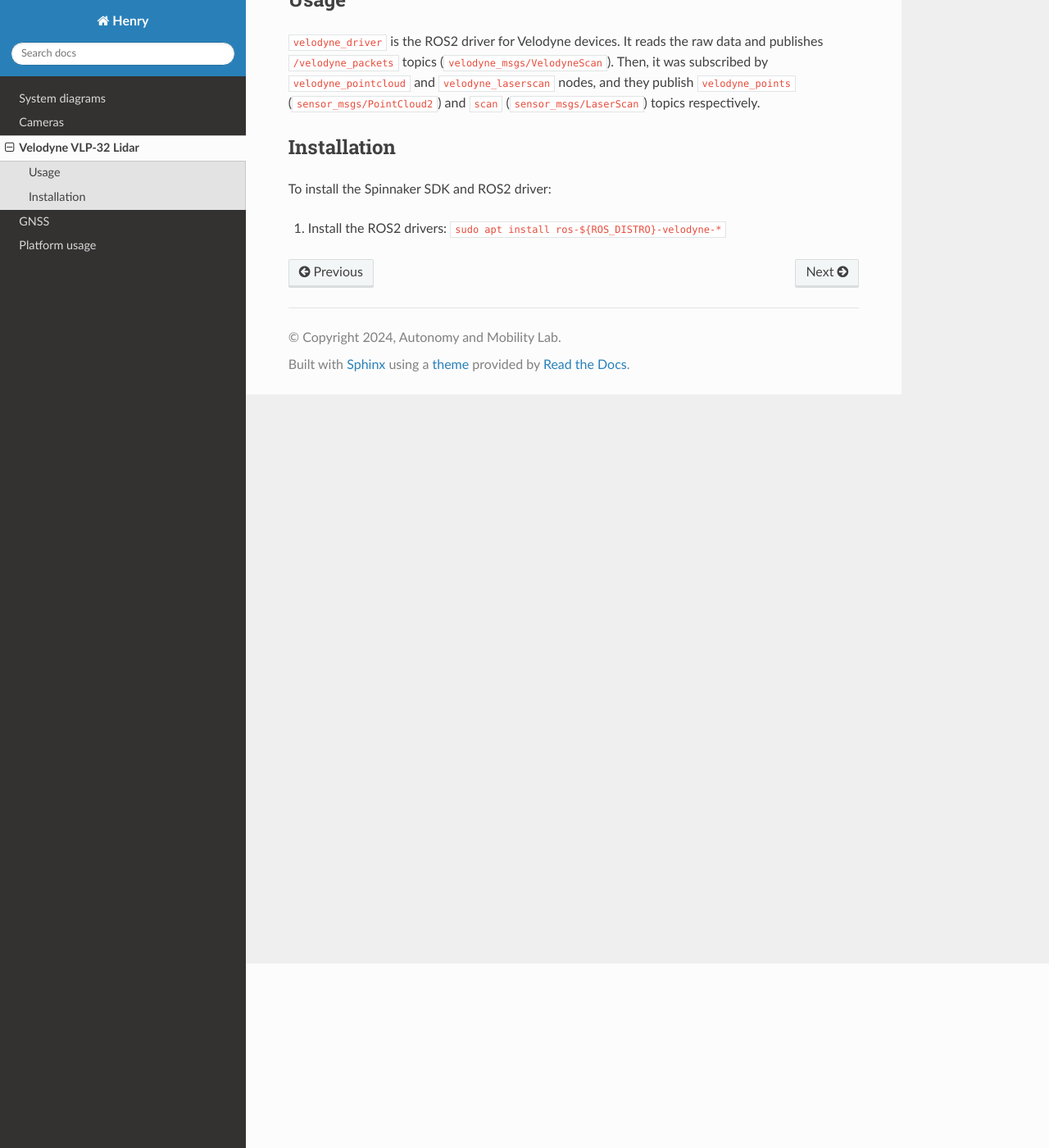
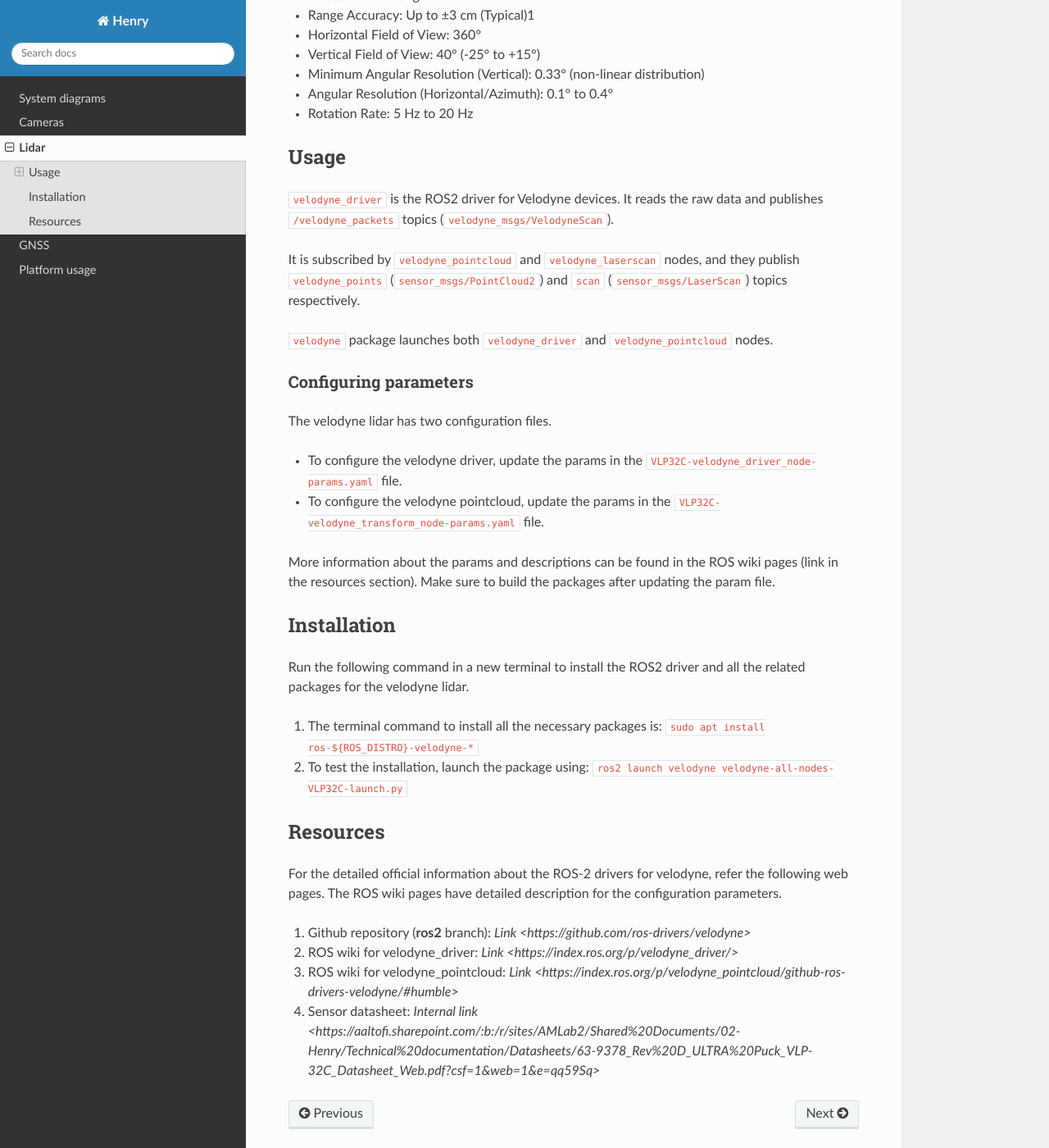
Before and after one commit to autonomymobilitylab/HenryRTD, a Sphinx documentation site: the page built from docs/source/lidar.rst, in a window 1280 px wide and 1400 px high, scrolled down 225 px. Shown: the whole window at 82% size. Built offline with Sphinx 7.4.7 and the Read the Docs theme 3.1.0, drawn with Linux system fonts in a browser that asks for light colours; some of the changed text lies outside the part shown.

Commit message:
Updated lidar file instructions

```diff
--- a/docs/source/lidar.rst
+++ b/docs/source/lidar.rst
@@ -1,8 +1,16 @@
 #####################
-Velodyne VLP-32 Lidar
+Lidar
 #####################
 
 A **Velodyne VLP-32** lidar is installed on top of the car's roof.
+
+* Measurement Range: 200 m
+* Range Accuracy: Up to ±3 cm (Typical)1
+* Horizontal Field of View: 360°
+* Vertical Field of View: 40° (-25° to +15°)
+* Minimum Angular Resolution (Vertical): 0.33° (non-linear distribution)
+* Angular Resolution (Horizontal/Azimuth): 0.1° to 0.4°
+* Rotation Rate: 5 Hz to 20 Hz
 
 .. _usage:
 
@@ -11,15 +19,45 @@ Usage
 
 ``velodyne_driver`` is the ROS2 driver for Velodyne devices.
 It reads the raw data and publishes ``/velodyne_packets`` topics (``velodyne_msgs/VelodyneScan``).
-Then, it was subscribed by ``velodyne_pointcloud`` and  ``velodyne_laserscan`` nodes,
+
+It is subscribed by ``velodyne_pointcloud`` and  ``velodyne_laserscan`` nodes,
 and they publish ``velodyne_points`` (``sensor_msgs/PointCloud2``) and ``scan`` (``sensor_msgs/LaserScan``) topics respectively.
+
+``velodyne`` package launches both ``velodyne_driver`` and ``velodyne_pointcloud`` nodes.
+
+Configuring parameters
+----------------------
+The velodyne lidar has two configuration files.
+
+* To configure the velodyne driver, update the params in the ``VLP32C-velodyne_driver_node-params.yaml`` file.
+* To configure the velodyne pointcloud, update the params in the ``VLP32C-velodyne_transform_node-params.yaml`` file.
+
+More information about the params and descriptions can be found in the ROS wiki pages (link in the resources section).
+Make sure to build the packages after updating the param file.
 
 .. _installation:
 
 Installation
 ============
 
-To install the Spinnaker SDK and ROS2 driver:
+Run the following command in a new terminal to install the ROS2 driver and all the related packages for the velodyne lidar.
 
-1. Install the ROS2 drivers:
+1. The terminal command to install all the necessary packages is:
    ``sudo apt install ros-${ROS_DISTRO}-velodyne-*``
+2. To test the installation, launch the package using:
+   ``ros2 launch velodyne velodyne-all-nodes-VLP32C-launch.py``
+
+.. _resources:
+
+Resources
+=========
+
+For the detailed official information about the ROS-2 drivers for velodyne, refer the following web pages. The ROS wiki pages have detailed description for the configuration parameters.
+
+1. Github repository (**ros2** branch): `Link <https://github.com/ros-drivers/velodyne>`
+
+2. ROS wiki for velodyne_driver: `Link <https://index.ros.org/p/velodyne_driver/>`
+
+3. ROS wiki for velodyne_pointcloud: `Link <https://index.ros.org/p/velodyne_pointcloud/github-ros-drivers-velodyne/#humble>`
+
+4. Sensor datasheet: `Internal link <https://aaltofi.sharepoint.com/:b:/r/sites/AMLab2/Shared%20Documents/02-Henry/Technical%20documentation/Datasheets/63-9378_Rev%20D_ULTRA%20Puck_VLP-32C_Datasheet_Web.pdf?csf=1&web=1&e=qq59Sq>`
```
